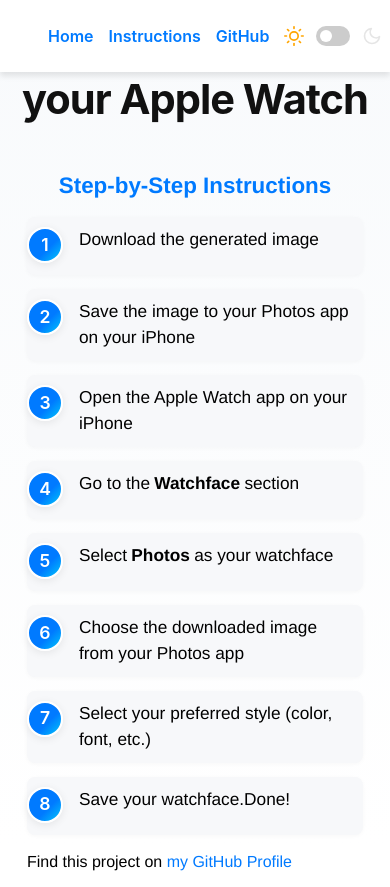
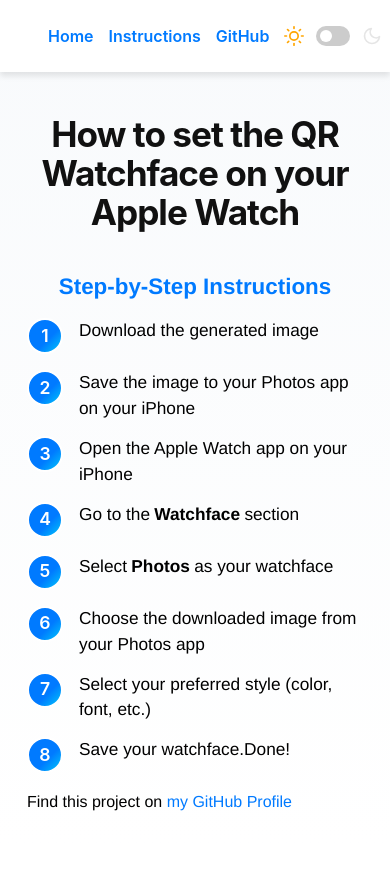
Before and after one commit to LuiseFreese/qrwatchface, a React (Create React App) app: page /instructions in a window 390 px wide. After the commit the page ends 844 px from the top, so only its background shows below. Built offline with nearby package versions, Linux system fonts and the light colour scheme.

Commit message:
:lipstick: fixes sticky header

```diff
--- a/src/QRCodeGenerator.css
+++ b/src/QRCodeGenerator.css
@@ -7,6 +7,7 @@
   flex-direction: column;
   align-items: center;
   justify-content: flex-start;
+  transition: all 0.3s ease;
 }
 
 .apple-hero-title {
@@ -18,6 +19,16 @@
   margin-bottom: 32px;
   text-align: center;
   line-height: 1.1;
+  animation: fadeInUp 0.6s ease-out;
+}
+
+.apple-hero-description {
+  font-family: -apple-system, BlinkMacSystemFont, 'Segoe UI', Roboto, Arial, sans-serif;
+  color: #222;
+  font-size: 1.18rem;
+  margin-bottom: 24px;
+  text-align: center;
+  animation: fadeInUp 0.8s ease-out;
 }
 
 .apple-hero-image-row {
@@ -36,6 +47,12 @@
   box-shadow: none;
   background: transparent;
   display: block;
+  transition: all 0.4s ease;
+}
+
+.applewatch-hero-photo:hover {
+  transform: scale(1.02);
+  box-shadow: 0 20px 60px rgba(0, 0, 0, 0.15);
 }
 
 .apple-hero-steps {
@@ -45,14 +62,6 @@
   box-shadow: none;
   border-radius: 0;
   padding: 0 12px;
-}
-
-.apple-hero-description {
-  font-family: -apple-system, BlinkMacSystemFont, 'Segoe UI', Roboto, Arial, sans-serif;
-  color: #222;
-  font-size: 1.18rem;
-  margin-bottom: 24px;
-  text-align: center;
 }
 
 .apple-hero-input {
@@ -65,69 +74,14 @@
   box-shadow: none;
   outline: none;
   margin-bottom: 0;
+  transition: all 0.3s ease;
+  transform: translateY(0);
 }
 
-body.dark-mode .apple-hero {
-  background: linear-gradient(180deg, #232323 0%, #222 100%);
-}
-body.dark-mode .apple-hero-title {
-  color: #f4f4f4;
-}
-body.dark-mode .apple-hero-description {
-  color: #f4f4f4;
-}
-body.dark-mode .apple-hero-input {
-  background: #333;
-  color: #f4f4f4;
-  border: 1.5px solid #555;
-}
-.apple-hero {
-  background: linear-gradient(180deg, #f8fafc 0%, #fff 100%);
-  min-height: 100vh;
-  padding-top: 60px;
-  padding-bottom: 40px;
-  display: flex;
-  flex-direction: column;
-  align-items: center;
-  justify-content: flex-start;
-}
-
-.apple-hero-title {
-  font-family: -apple-system, BlinkMacSystemFont, 'Segoe UI', Roboto, Arial, sans-serif;
-  font-size: 2.6rem;
-  font-weight: 700;
-  letter-spacing: -1px;
-  color: #111;
-  margin-bottom: 32px;
-  text-align: center;
-  line-height: 1.1;
-}
-
-.apple-hero-image-row {
-  width: 100vw;
-  display: flex;
-  justify-content: center;
-  align-items: flex-end;
-  margin-bottom: 32px;
-  overflow-x: auto;
-}
-
-.applewatch-hero-photo {
-  width: 420px;
-  max-width: 90vw;
-  border-radius: 20px;
-  box-shadow: none;
-  background: transparent;
-  display: block;
-}
-
-.apple-hero-steps {
-  max-width: 520px;
-  margin: 0 auto;
-  background: none;
-  box-shadow: none;
-  border-radius: 0;
-  padding: 0 12px;
+.apple-hero-input:focus {
+  transform: translateY(-2px);
+  box-shadow: 0 8px 25px rgba(0, 122, 255, 0.15);
+  border-color: #007aff;
 }
 
 .apple-hero-steps-title {
@@ -183,6 +137,14 @@
 body.dark-mode .apple-hero-title {
   color: #f4f4f4;
 }
+body.dark-mode .apple-hero-description {
+  color: #f4f4f4;
+}
+body.dark-mode .apple-hero-input {
+  background: #333;
+  color: #f4f4f4;
+  border: 1.5px solid #555;
+}
 body.dark-mode .apple-hero-steps-title {
   color: #4a90e2;
 }
@@ -196,55 +158,6 @@
 }
 body.dark-mode .applewatch-hero-photo {
   box-shadow: 0 2px 12px rgba(0,0,0,0.25);
-}
-.apple-steps {
-  counter-reset: apple-step;
-  list-style: none;
-  padding: 0;
-  margin: 0 0 18px 0;
-}
-.apple-steps li {
-  display: flex;
-  align-items: flex-start;
-  font-size: 1.08rem;
-  margin-bottom: 14px;
-  line-height: 1.5;
-  background: #f7f8fa;
-  border-radius: 8px;
-  padding: 10px 12px 10px 0;
-  box-shadow: 0 1px 4px rgba(0,0,0,0.03);
-  position: relative;
-  transition: background 0.2s;
-  min-height: 38px;
-}
-.apple-steps li::before {
-  counter-increment: apple-step;
-  content: counter(apple-step);
-  display: flex;
-  align-items: center;
-  justify-content: center;
-  font-family: -apple-system, BlinkMacSystemFont, 'Segoe UI', Roboto, Arial, sans-serif;
-  font-weight: 600;
-  font-size: 1.1rem;
-  color: #fff;
-  background: linear-gradient(135deg, #007aff 60%, #00c6fb 100%);
-  border-radius: 50%;
-  width: 32px;
-  height: 32px;
-  margin-right: 16px;
-  box-shadow: 0 2px 8px rgba(0,0,0,0.08);
-  flex-shrink: 0;
-  border: 2px solid #fff;
-}
-.applewatch-photo {
-  width: 220px;
-  max-width: 90vw;
-  border-radius: 16px;
-  margin-bottom: 18px;
-  box-shadow: 0 2px 12px rgba(0,0,0,0.10);
-  display: block;
-  margin-left: auto;
-  margin-right: auto;
 }
 body.dark-mode .apple-steps li {
   background: #333;
@@ -311,6 +224,13 @@
   box-shadow: 0 2px 10px rgba(0, 0, 0, 0.1);
   display: inline-block;
   text-align: center;
+  animation: fadeInScale 0.5s ease-out;
+  transition: all 0.3s ease;
+}
+
+.qrWrapper:hover {
+  transform: translateY(-4px);
+  box-shadow: 0 12px 40px rgba(0, 0, 0, 0.15);
 }
 
 .downloadButton {
@@ -322,7 +242,18 @@
   border-radius: 25px;
   cursor: pointer;
   box-shadow: 0 2px 10px rgba(0, 0, 0, 0.1);
-  transition: background-color 0.3s ease;
+  transition: all 0.3s ease;
+  transform: translateY(0);
+}
+
+.downloadButton:hover {
+  transform: translateY(-2px);
+  box-shadow: 0 8px 25px rgba(0, 122, 255, 0.25);
+  background: linear-gradient(135deg, #007aff 0%, #0056b3 100%);
+}
+
+.downloadButton:active {
+  transform: translateY(0);
 }
 
 .footer {
@@ -486,6 +417,15 @@
   color: #FF69B4;
 }
 
+body.dark-mode .top-menu {
+  background-color: #1c1c1e;
+  box-shadow: 0 4px 6px rgba(0, 0, 0, 0.3);
+}
+
+body.dark-mode .menu-links a {
+  color: #4a90e2;
+}
+
 @media (max-width: 768px) {
   .container {
     padding: 15px;
@@ -494,6 +434,10 @@
   .input {
     width: 100%;
     max-width: 100%;
+  }
+
+  .apple-hero {
+    padding-top: 80px;
   }
 
   .top-menu {
@@ -508,3 +452,43 @@
     overflow: visible;
   }
 }
+
+/* Fix for mobile navbar overlap */
+.apple-hero {
+  padding-top: 80px !important;
+}
+
+/* Additional mobile-specific fixes */
+@media (max-width: 480px) {
+  .apple-hero {
+    padding-top: 90px !important;
+  }
+
+  .apple-hero-title {
+    font-size: 2.2rem !important;
+    margin-bottom: 24px !important;
+  }
+}
+
+/* Keyframe animations */
+@keyframes fadeInUp {
+  from {
+    opacity: 0;
+    transform: translateY(30px);
+  }
+  to {
+    opacity: 1;
+    transform: translateY(0);
+  }
+}
+
+@keyframes fadeInScale {
+  from {
+    opacity: 0;
+    transform: scale(0.8);
+  }
+  to {
+    opacity: 1;
+    transform: scale(1);
+  }
+}
```
